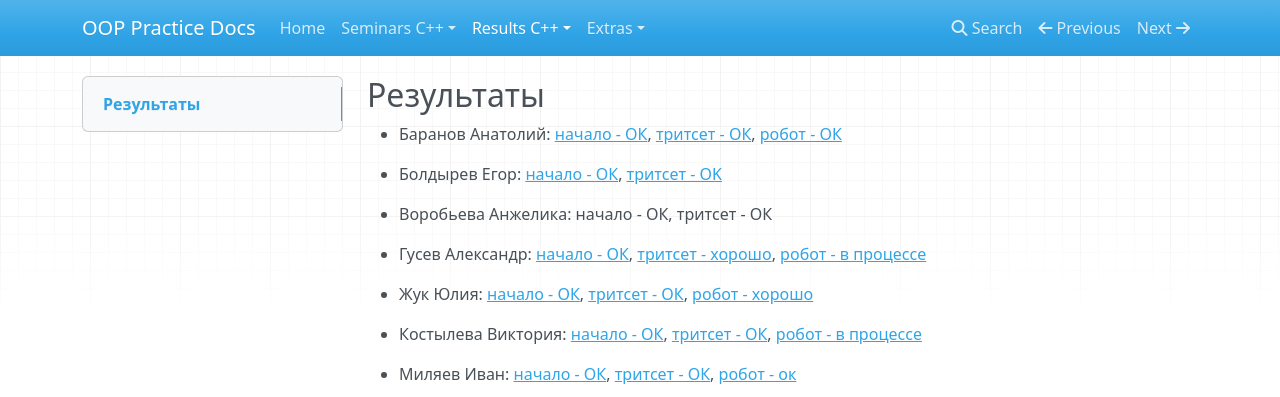
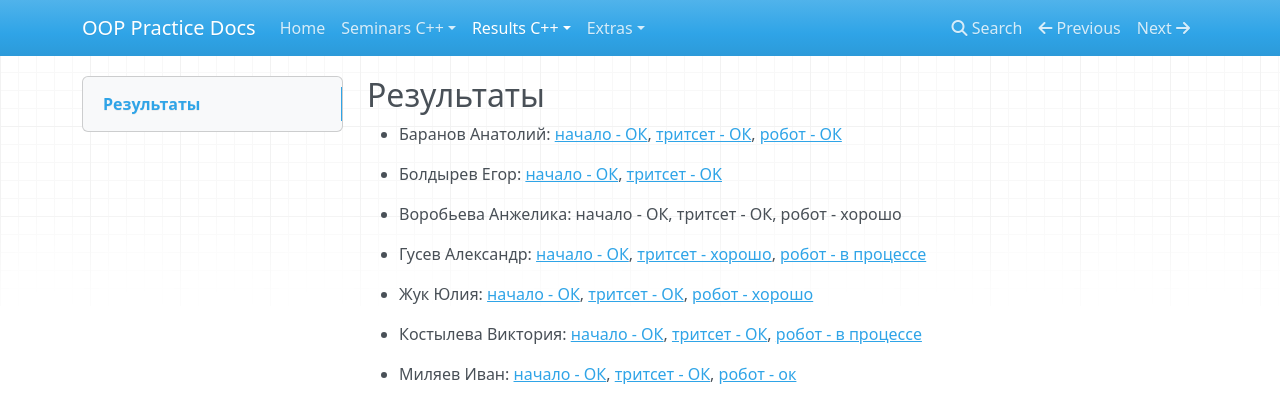
Before and after one commit to avoronkov/oop, an MkDocs documentation site: the page built from docs/2016.cpp/results.md, in a window 1280 px wide. Shown: the top 397 px of the page. Built offline with MkDocs 1.6.1, drawn with Linux system fonts in a browser that asks for light colours; nearby versions of some CDN libraries; old or Windows-style settings are respelled for this version of MkDocs.

Commit message:
vorobyeva results updated

```diff
--- a/docs/2016.cpp/results.md
+++ b/docs/2016.cpp/results.md
@@ -4,7 +4,7 @@
 
 - Болдырев Егор: [начало - ОК](/2016.cpp/task0/boldyrev/), [тритсет - OK](/2016.cpp/task0/boldyrev/)
 
-- Воробьева Анжелика: начало - ОК, тритсет - ОК
+- Воробьева Анжелика: начало - ОК, тритсет - ОК, робот - хорошо
 
 - Гусев Александр: [начало - ОК](/2016.cpp/task0/gusev/), [тритсет - хорошо](/2016.cpp/task0/gusev/#1), [робот - в процессе](/2016.cpp/task0/gusev/#2)
 
```
